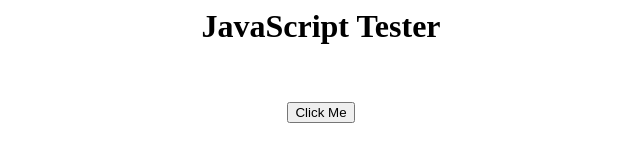
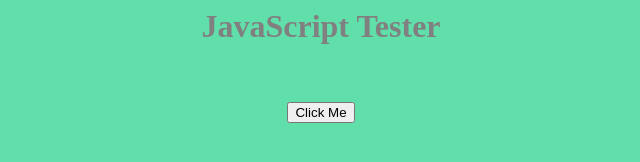
Before and after one commit to p3tamura24/myWebSite, a plain HTML site: page jsTester.html in a window 1280 px wide. Shown: the whole page, without its empty margins (319-959 px from the left). Drawn offline with Linux system fonts and the light colour scheme.

Commit message:
Add files via upload

```diff
--- a/jsTester.html
+++ b/jsTester.html
@@ -1,5 +1,6 @@
 <html>
 <head>
+
 <script language = "JavaScript">
 
 
@@ -44,9 +45,11 @@ alert(number) ;
 </script>
 
 </head>
-<body>
+<body bgcolor="#60DFAB">
+    <font color="Gray">
 <center>
 <h1> JavaScript Tester </h1>
+
 
 <br/>
 <br/>
@@ -54,5 +57,6 @@ alert(number) ;
 <input type="button" value="Click Me" onClick="tester()">
 
 </center>
+</font>
 </body>
 </html>
```
Also changed, not shown: index.html (+2 -2 lines).
